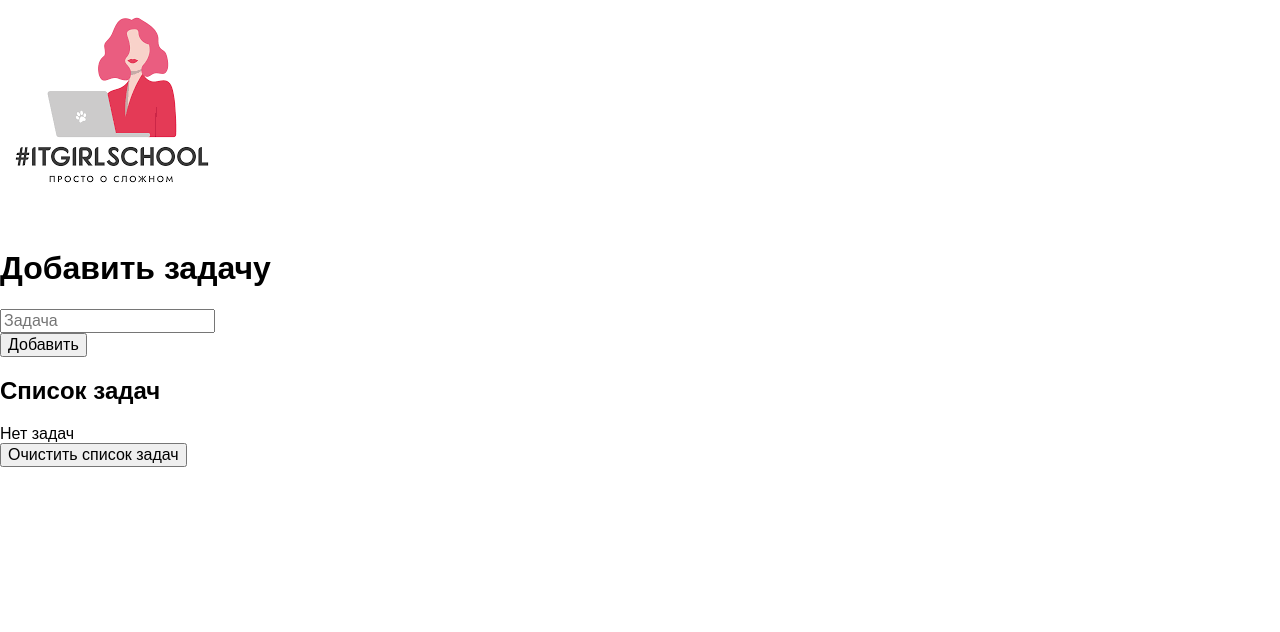
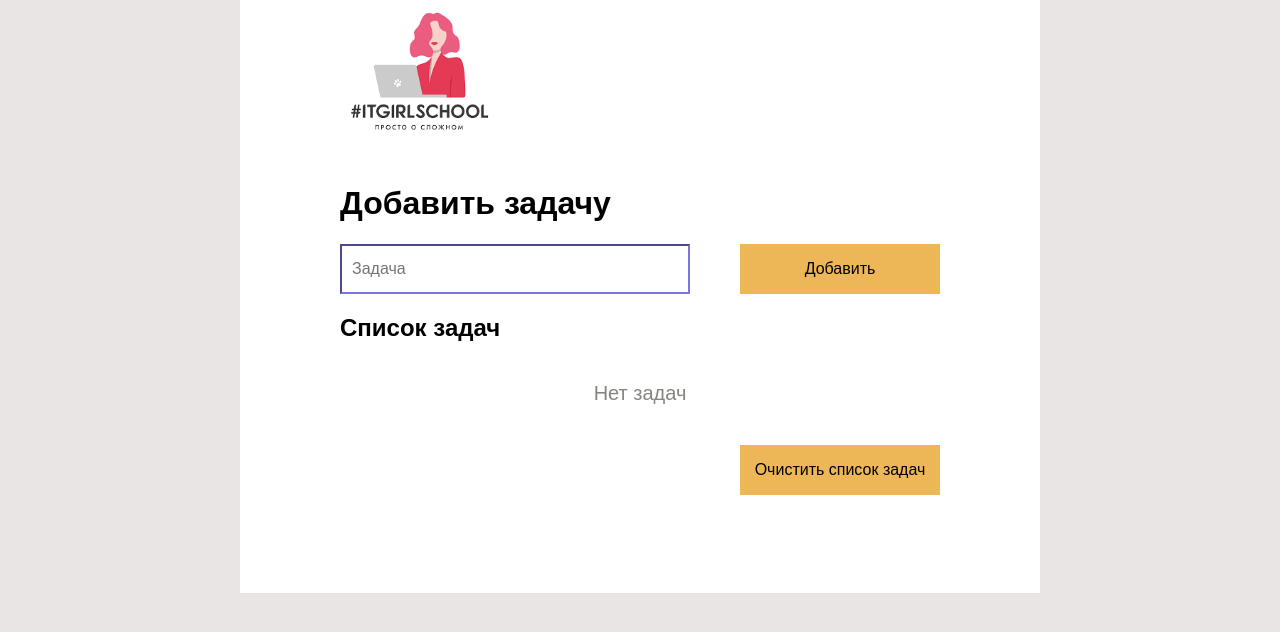
Before and after one commit to NikaAzizova/todo_list, a website: page index.html in a window 1280 px wide. Drawn offline with Linux system fonts and the light colour scheme.

Commit message:
add css styles

```diff
--- a/assets/styles/style.css
+++ b/assets/styles/style.css
@@ -0,0 +1,115 @@
+*{
+    margin: 0;
+    padding: 0;
+    box-sizing: border-box;
+}
+
+html{
+    background-color: rgb(234, 229, 229);
+}
+
+.container{
+    max-width: 800px;
+    width: 100%;
+    min-height: 593px;
+    margin: 0 auto;
+    background-color: #FFF;
+
+}
+
+.wrapper{
+    max-width: 600px;
+    width: 100%;
+    margin: 0 auto;
+}
+
+/* блок картинка*/
+
+.img{
+    max-width: 160px;
+}
+
+/*Блок с input и кнопкой "добавить задачу"*/
+
+.task-field{
+    display: flex;
+    justify-content: space-between;
+    margin-bottom: 20px;
+}
+
+.input{
+    width: 350px;
+    height: 50px;
+    padding-left: 10px;
+    border-color: rgb(119, 119, 225);
+}
+
+.btn-add{
+    width: 200px;
+    height: 50px;
+    border: none;
+    background-color: rgb(237, 182, 87);
+}
+
+/*блок со списком задач и их заголовком и кнопкой очистить*/
+
+.second-header{
+    margin-bottom: 40px;
+}
+
+.todo-list{
+    margin-bottom: 40px;
+}
+
+.button{
+    margin-left: 400px;
+    width: 200px;
+    height: 50px;
+    background-color: rgb(237, 182, 87);
+    border: none;
+}
+/* стили к тексту "Нет задач"*/
+.no-task{
+
+    color: rgb(136, 132, 127);
+    font-size: 20px;
+    text-align: center;
+
+}
+
+/*стили для блока с появляющимися задачами*/
+
+.block-task{
+
+    border: 1px solid silver;
+    height: 40px;
+    padding: 5px;
+    margin-bottom: 7px;
+    display: flex;
+    justify-content: space-between;
+}
+
+.task{
+    padding-top: 5px;
+
+}
+
+.checkbox{
+    width: 23px;
+}
+.error{
+    color: red;
+    font-size: 25px;
+}
+
+
+
+.empty-task{
+    color: silver;
+    padding-top: 20px;
+
+}
+
+.delete{
+    background-color: rgb(178, 172, 172);
+}
--- a/index.html
+++ b/index.html
@@ -4,6 +4,7 @@
     <meta charset="UTF-8">
     <meta name="viewport" content="width=device-width, initial-scale=1.0">
     <link rel="stylesheet" href="./assets/styles/normalize.css">
+    <link rel="stylesheet" href="./assets/styles/style.css">
     <title>Document</title>
 </head>
 <body>
```
